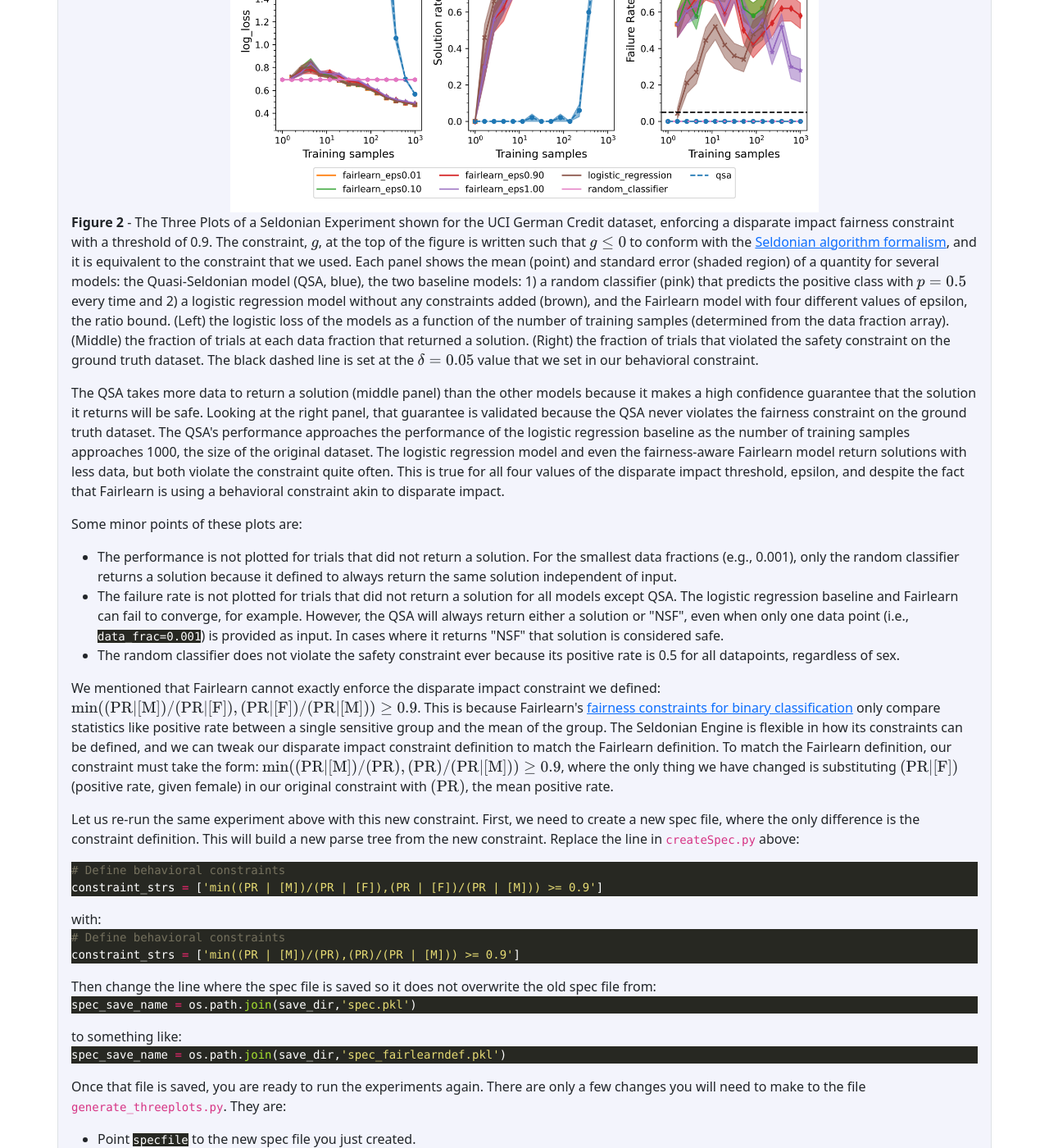
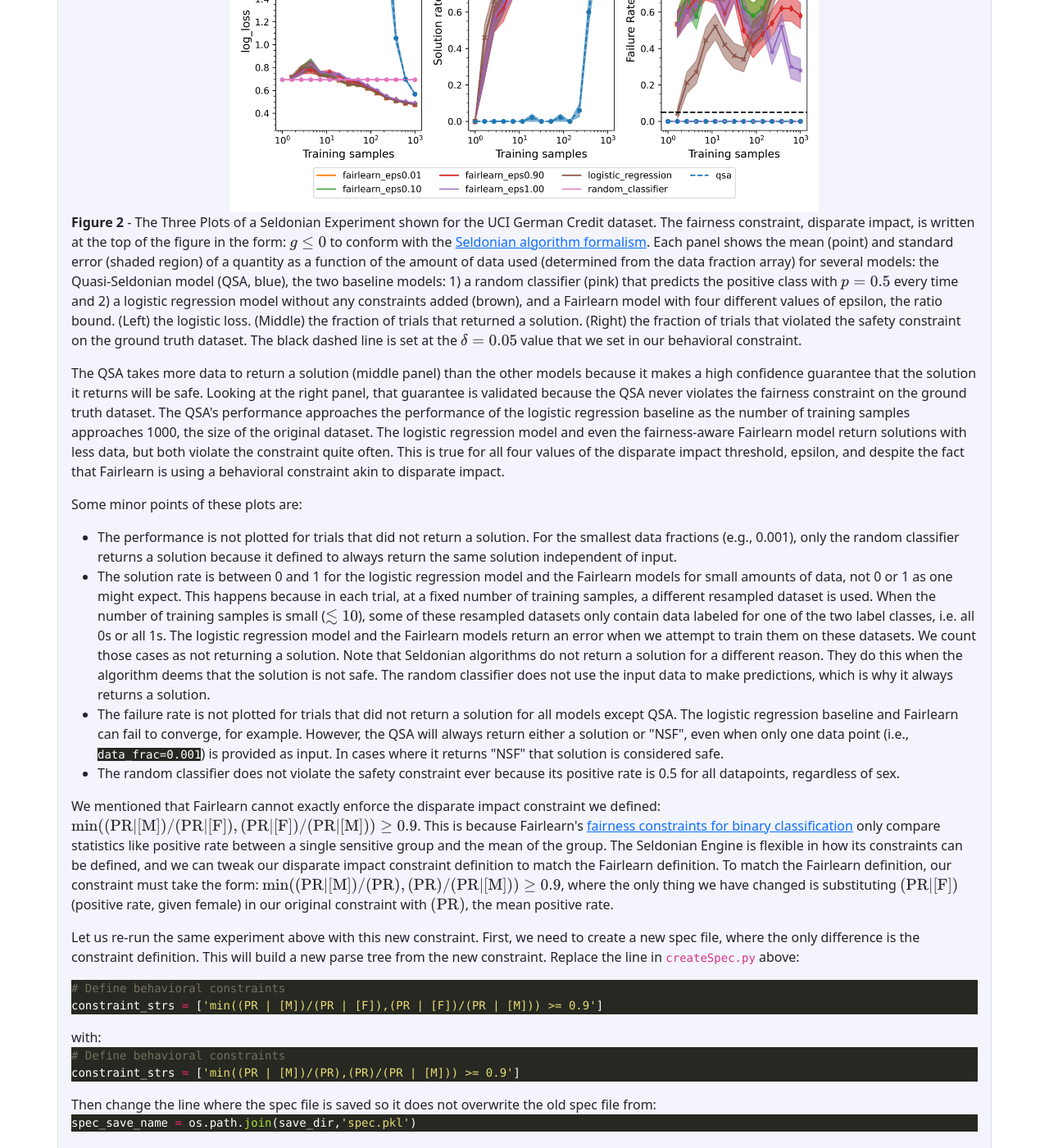
Before and after one commit to seldonian-framework/Tutorials, a Jekyll site: the page built from _tutorials/fair_loans_tutorial.md, in a window 1280 px wide and 1400 px high, scrolled down 16048 px. Shown: the whole window at 82% size. Built offline with Jekyll 4.4.1, drawn with Linux system fonts in a browser that asks for light colours; formulas are drawn with MathJax 3.

Commit message:
add explanation for why some baselines can have fractional solution rate

```diff
--- a/_tutorials/fair_loans_tutorial.md
+++ b/_tutorials/fair_loans_tutorial.md
@@ -738,7 +738,7 @@ Running the script will produce the following plot (or something very similar de
 <div align="center">
     <figure>
         <img src="{{ "/assets/img/disparate_impact_log_loss.png" | relative_url}}" class="img-fluid mt-4" style="width: 65%"  alt="Disparate impact log loss">
-        <figcaption align="left"> <b>Figure 2</b> - The Three Plots of a Seldonian Experiment shown for the UCI German Credit dataset, enforcing a disparate impact fairness constraint with a threshold of 0.9. The constraint, $g$, at the top of the figure is written such that $g\leq0$ to conform with the <a href="{{ "/overview/#algorithm" | relative_url}}">Seldonian algorithm formalism</a>, and it is equivalent to the constraint that we used. Each panel shows the mean (point) and standard error (shaded region) of a quantity for several models: the Quasi-Seldonian model (QSA, blue), the two baseline models: 1) a random classifier (pink) that predicts the positive class with $p=0.5$ every time and 2) a logistic regression model without any constraints added (brown), and the Fairlearn model with four different values of epsilon, the ratio bound. (Left) the logistic loss of the models as a function of the number of training samples (determined from the data fraction array). (Middle) the fraction of trials at each data fraction that returned a solution. (Right) the fraction of trials that violated the safety constraint on the ground truth dataset. The black dashed line is set at the $\delta=0.05$ value that we set in our behavioral constraint. </figcaption>
+        <figcaption align="left"> <b>Figure 2</b> - The Three Plots of a Seldonian Experiment shown for the UCI German Credit dataset. The fairness constraint, disparate impact, is written at the top of the figure in the form: $g\leq0$ to conform with the <a href="{{ "/overview/#algorithm" | relative_url}}">Seldonian algorithm formalism</a>. Each panel shows the mean (point) and standard error (shaded region) of a quantity as a function of the amount of data used (determined from the data fraction array) for several models: the Quasi-Seldonian model (QSA, blue), the two baseline models: 1) a random classifier (pink) that predicts the positive class with $p=0.5$ every time and 2) a logistic regression model without any constraints added (brown), and a Fairlearn model with four different values of epsilon, the ratio bound. (Left) the logistic loss. (Middle) the fraction of trials that returned a solution. (Right) the fraction of trials that violated the safety constraint on the ground truth dataset. The black dashed line is set at the $\delta=0.05$ value that we set in our behavioral constraint. </figcaption>
     </figure>
 </div>
 
@@ -749,6 +749,7 @@ The QSA takes more data to return a solution (middle panel) than the other model
 Some minor points of these plots are:
 <ul>
 <li> The performance is not plotted for trials that did not return a solution. For the smallest data fractions (e.g., 0.001), only the random classifier returns a solution because it defined to always return the same solution independent of input. </li>
+<li> The solution rate is between 0 and 1 for the logistic regression model and the Fairlearn models for small amounts of data, not 0 or 1 as one might expect. This happens because in each trial, at a fixed number of training samples, a different resampled dataset is used. When the number of training samples is small ($\lesssim 10$), some of these resampled datasets only contain data labeled for one of the two label classes, i.e. all 0s or all 1s. The logistic regression model and the Fairlearn models return an error when we attempt to train them on these datasets. We count those cases as not returning a solution. Note that Seldonian algorithms do not return a solution for a different reason. They do this when the algorithm deems that the solution is not safe. The random classifier does not use the input data to make predictions, which is why it always returns a solution. </li>
 <li>The failure rate is not plotted for trials that did not return a solution for all models except QSA. The logistic regression baseline and Fairlearn can fail to converge, for example. However, the QSA will always return either a solution or "NSF", even when only one data point (i.e., <code class='highlight'>data_frac=0.001</code>) is provided as input. In cases where it returns "NSF" that solution is considered safe.  </li>
 <li> The random classifier does not violate the safety constraint ever because its positive rate is 0.5 for all datapoints, regardless of sex.</li>
 </ul>
```
